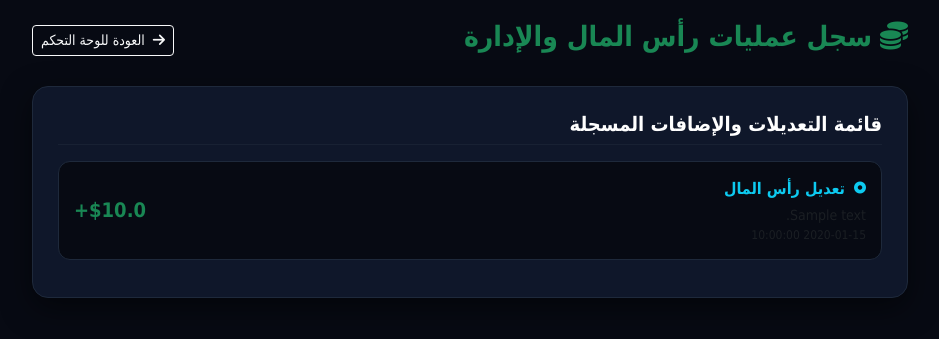
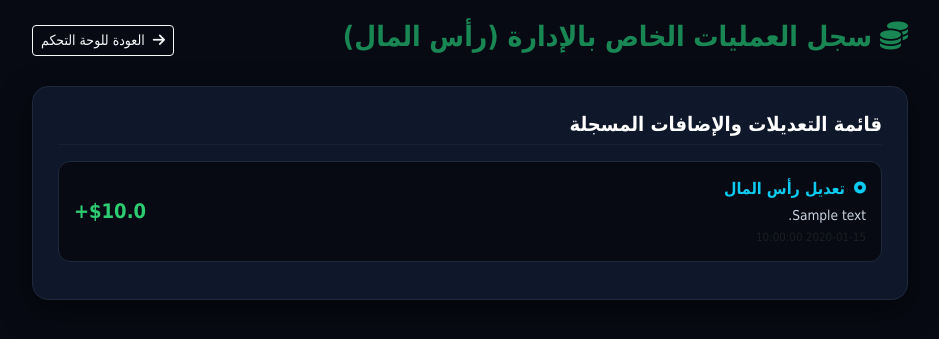
Before and after one commit to qazwsxedcmmm420-alt/fast-project, a Flask app: page /admin/capital-log in a window 1280 px wide. Shown: the top 339 px of the page, without its empty margins (170-1109 px from the left). Run offline with Flask 3, Linux system fonts and the light colour scheme; the visitor is signed in with stand-in values (Sample User, id 1); tables that the repository leaves empty hold one stand-in row (values such as "Sample post").

Commit message:
Update admin capital log UI with clear notes and negative amounts in red

```diff
--- a/templates/admin_capital_log.html
+++ b/templates/admin_capital_log.html
@@ -3,7 +3,7 @@
 <head>
     <meta charset="UTF-8">
     <meta name="viewport" content="width=device-width, initial-scale=1.0">
-    <title>سجل عمليات رأس المال والإدارة</title>
+    <title>سجل العمليات الخاص بالإدارة (رأس المال)</title>
     <link href="https://cdn.jsdelivr.net/npm/bootstrap@5.3.0/dist/css/bootstrap.min.css" rel="stylesheet">
     <link rel="stylesheet" href="https://cdnjs.cloudflare.com/ajax/libs/font-awesome/6.4.0/css/all.min.css">
     <style>
@@ -30,12 +30,19 @@
             justify-content: space-between;
             align-items: center;
         }
+        .text-positive { color: #2ecc71 !important; }
+        .text-negative { color: #e74c3c !important; }
+        .transaction-note {
+            color: #cbd5e1 !important;
+            font-size: 0.85rem;
+            margin-top: 2px;
+        }
     </style>
 </head>
 <body>
     <div class="container" style="max-width: 900px;">
         <div class="d-flex justify-content-between align-items-center mb-4">
-            <h3 class="fw-bold text-success"><i class="fa-solid fa-coins ms-2"></i>سجل عمليات رأس المال والإدارة</h3>
+            <h3 class="fw-bold text-success"><i class="fa-solid fa-coins ms-2"></i>سجل العمليات الخاص بالإدارة (رأس المال)</h3>
             <a href="{{ url_for('admin') }}" class="btn btn-outline-light btn-sm">
                 <i class="fa-solid fa-arrow-right ms-1"></i> العودة للوحة التحكم
             </a>
@@ -50,11 +57,13 @@
                     <div class="transaction-item">
                         <div>
                             <div class="fw-bold text-info mb-1"><i class="fa-solid fa-circle-dot fa-xs ms-1"></i> {{ t.Type }}</div>
-                            <div class="text-muted small">{{ t.Note }}</div>
-                            <div class="text-muted" style="font-size: 0.75rem;">{{ t.Date }}</div>
+                            <!-- إبراز لون الملاحظات ووصف العملية لتكون واضحة -->
+                            <div class="transaction-note">{{ t.Note if t.Note else 'تعديل رأس المال الأساسي' }}</div>
+                            <div class="text-muted mt-1" style="font-size: 0.72rem;">{{ t.Date }}</div>
                         </div>
-                        <div class="fw-bold fs-5 text-success" style="direction: ltr;">
-                            +${{ "{:,.1f}".format(t.Amount|float) }}
+                        <!-- تمييز القيم الموجبة بالأخضر والسالبة بالأحمر -->
+                        <div class="fw-bold fs-5 {% if t.Amount|float >= 0 %}text-positive{% else %}text-negative{% endif %}" style="direction: ltr;">
+                            {% if t.Amount|float >= 0 %}+${{ "{:,.1f}".format(t.Amount|float) }}{% else %}-${{ "{:,.1f}".format(t.Amount|float|abs) }}{% endif %}
                         </div>
                     </div>
                     {% endfor %}
```
